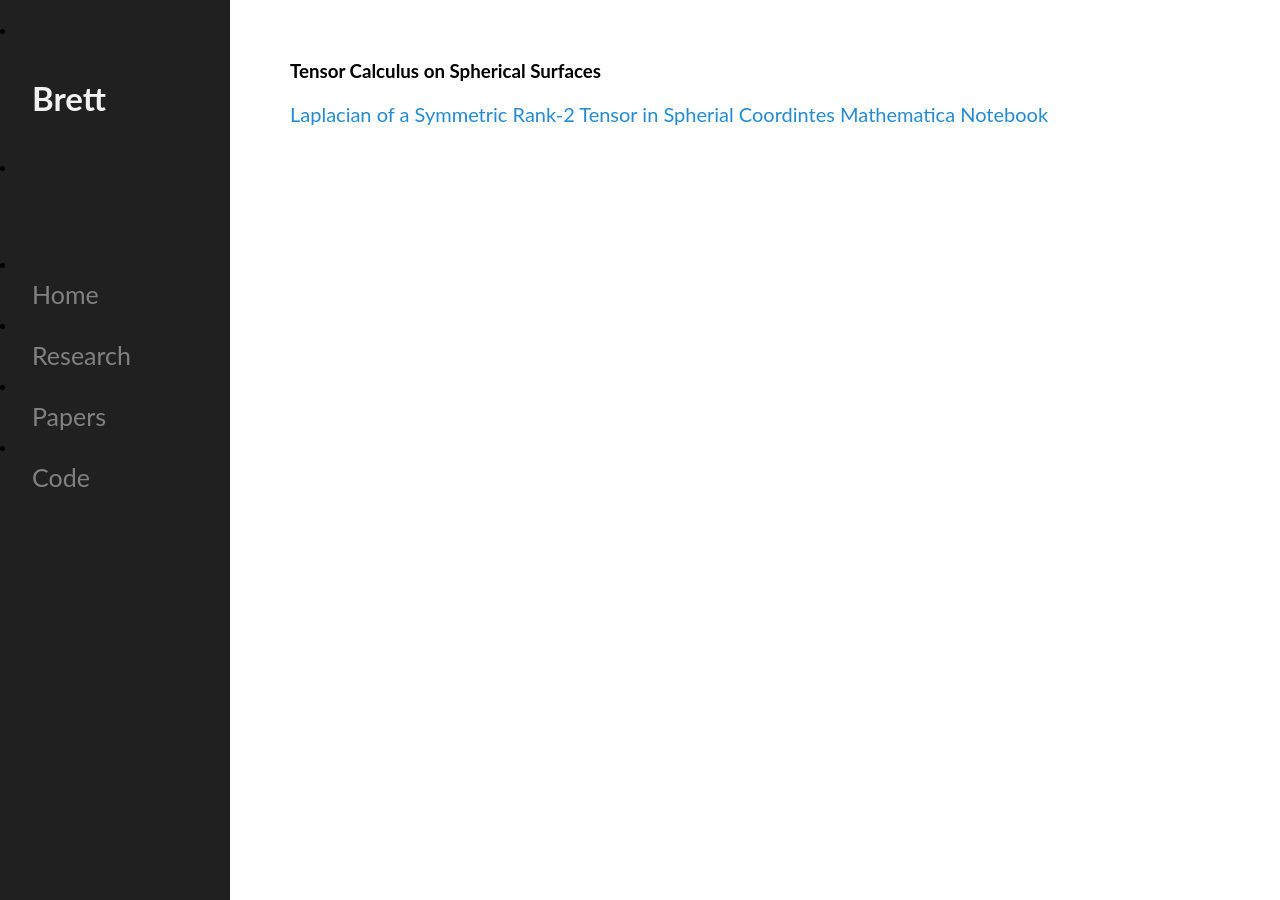
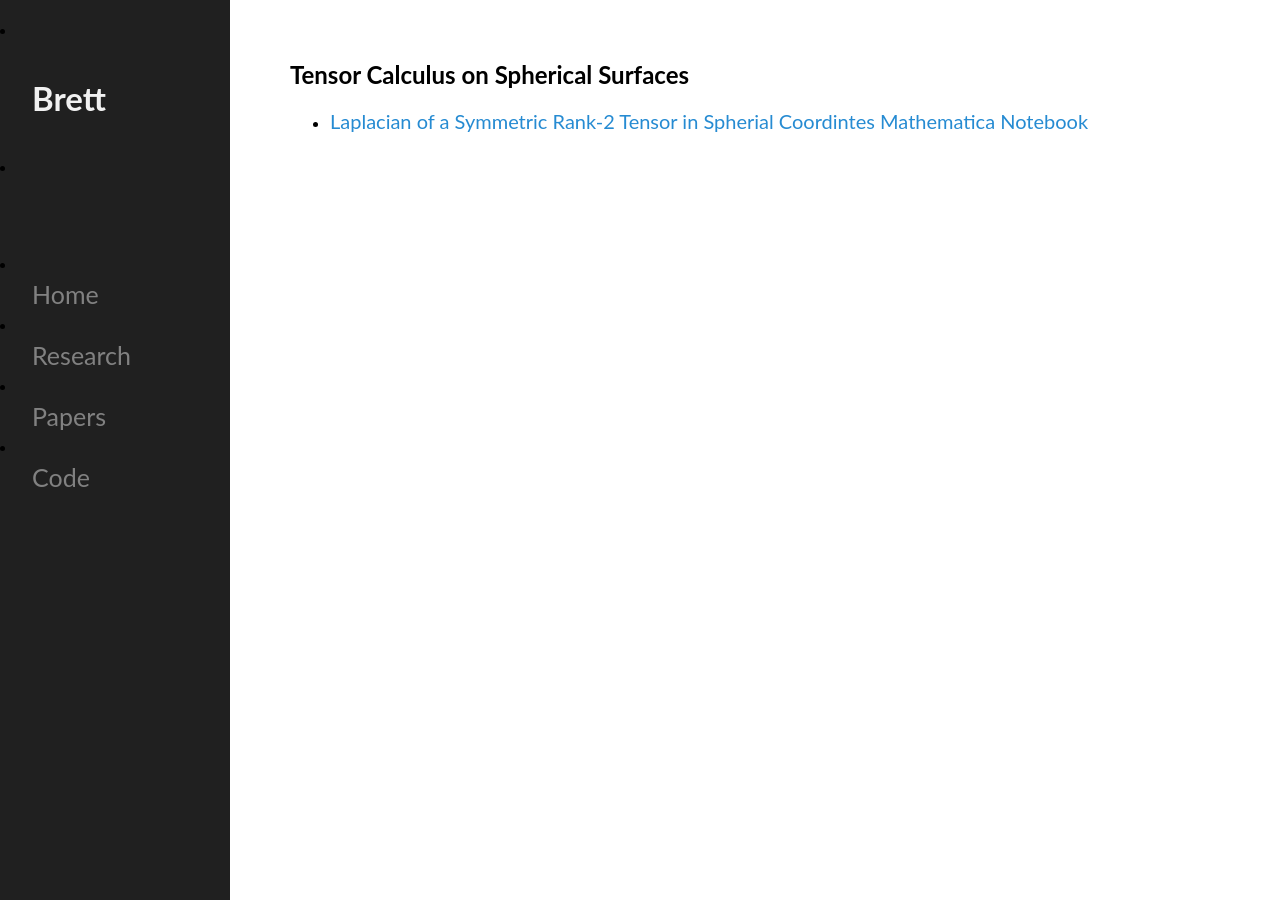
Before and after one commit to mckimb/mckimb.github.io, a Jekyll site: the page built from code/index.html, in a window 1280 px wide. Built offline with Jekyll 4.4.1, drawn with Linux system fonts in a browser that asks for light colours.

Commit message:
Update index.html

```diff
--- a/code/index.html
+++ b/code/index.html
@@ -3,6 +3,8 @@ layout: default
 title: Code
 ---
 <div class="blurb">
-	<h3>Tensor Calculus on Spherical Surfaces</h3>
-	<p><a href="/code/tensor_laplacian_me.nb">Laplacian of a Symmetric Rank-2 Tensor in Spherial Coordintes Mathematica Notebook</a></p>
+	<h2>Tensor Calculus on Spherical Surfaces</h2>
+	<UL>
+	<li><p><a href="/code/tensor_laplacian_me.nb">Laplacian of a Symmetric Rank-2 Tensor in Spherial Coordintes Mathematica Notebook</a></p>
+	</UL>
 </div><!-- /.blurb -->
```
